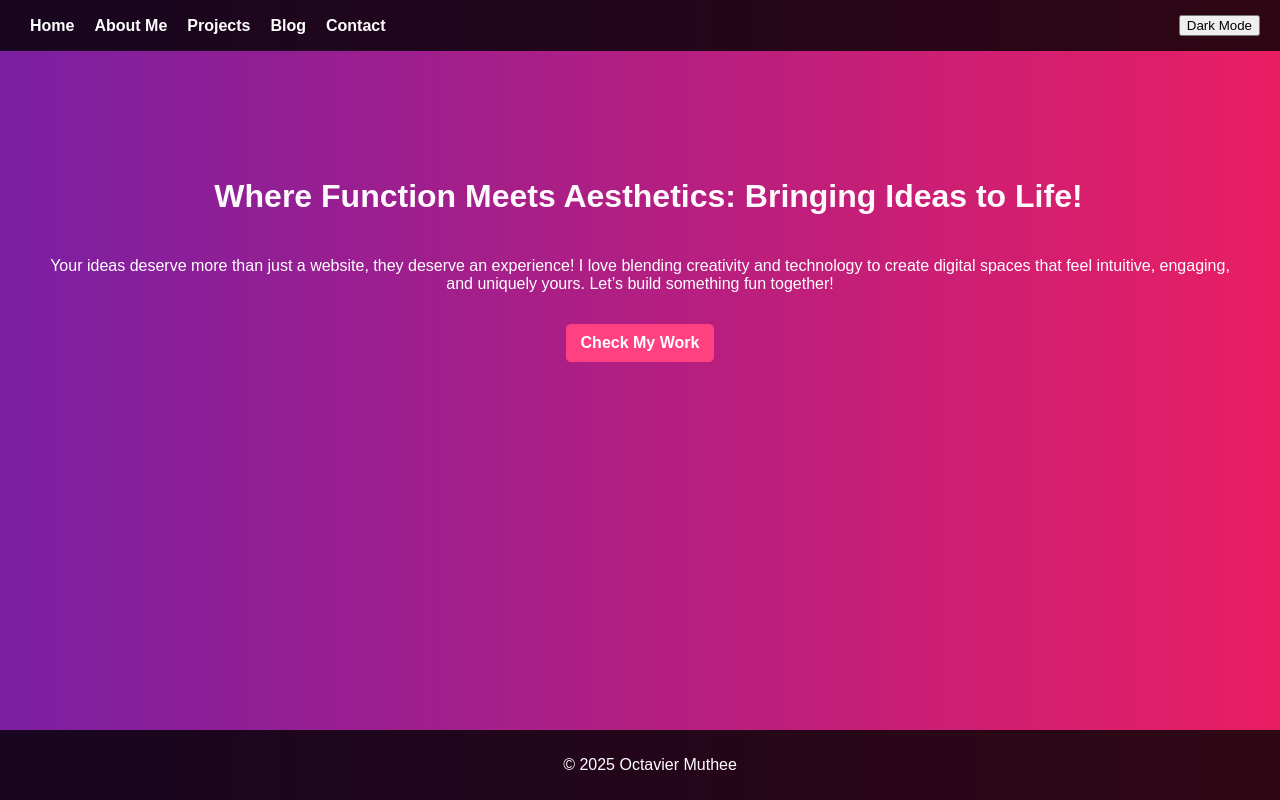
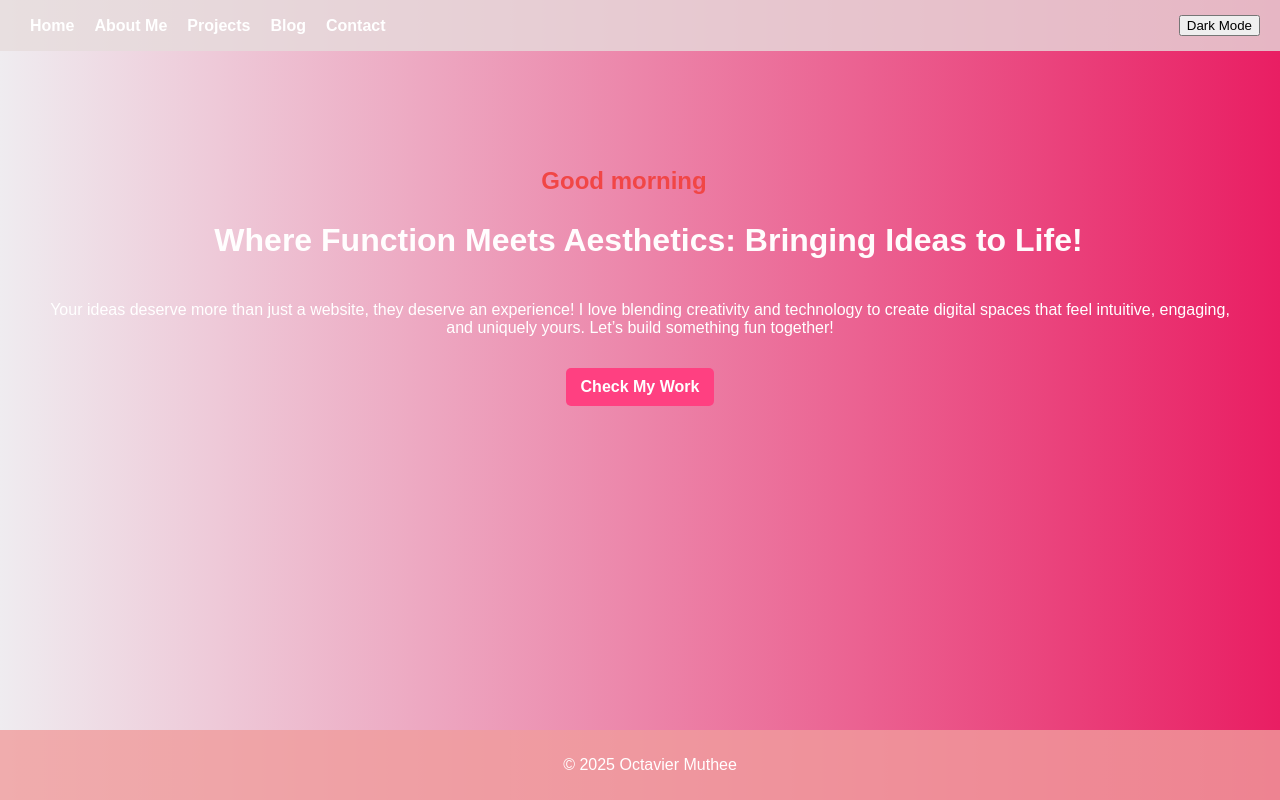
Before and after one commit to octavier22/coursework, a plain HTML site: page index.html in a window 1280 px wide. Drawn offline with Linux system fonts and the light colour scheme.

Commit message:
Update dark mode and layout

```diff
--- a/index.html
+++ b/index.html
@@ -30,10 +30,12 @@
 
     <main>
         <section id="home"   class="section active">
+            <p id="greeting"></p>
             <h1 class="animated-title">Where Function Meets Aesthetics: Bringing Ideas to Life!</h1>
 
+
             <p>Your ideas deserve more than just a website, they deserve an experience! I love blending creativity and technology to create digital spaces that feel intuitive, engaging, and uniquely yours. Let’s build something fun together!</p>
-            <p id="greeting"></p>
+
             <a href="#projects" class="cta">Check My Work</a>
 
 
--- a/script.js
+++ b/script.js
@@ -1,20 +1,39 @@
 document.addEventListener("DOMContentLoaded", function () {
-    // Dark Mode Toggle
+
+    // Dynamic Greeting Based on Time of Day
+    const greetingElement = document.getElementById("greeting");
+    const now = new Date();
+    const hour = now.getHours();
+    let greeting = "Hello";
+
+    if (hour < 12) {
+        greeting = "Good morning";
+    } else if (hour < 18) {
+        greeting = "Good afternoon";
+    } else {
+        greeting = "Good evening";
+    }
+
+    if (greetingElement) {
+        greetingElement.textContent = greeting;
+    }
+
+    // 🌓 Dark Mode Toggle
     const toggleThemeButton = document.getElementById("toggle-theme");
     toggleThemeButton.addEventListener("click", function () {
         document.body.classList.toggle("dark-mode");
         toggleThemeButton.textContent = document.body.classList.contains("dark-mode") ? "Light Mode" : "Dark Mode";
     });
 
-    // Navigation Links & Check My Work Button
+    // Navigation and Smooth Section Switching
     const navLinks = document.querySelectorAll("nav a[data-target]");
     const sections = document.querySelectorAll(".section");
 
     function showSection(targetId) {
-        sections.forEach(section => section.classList.remove("active")); // Hide all sections
+        sections.forEach(section => section.classList.remove("active"));
         const targetSection = document.getElementById(targetId);
         if (targetSection) {
-            targetSection.classList.add("active"); // Show selected section
+            targetSection.classList.add("active");
         }
     }
 
@@ -23,42 +42,37 @@ document.addEventListener("DOMContentLoaded", function () {
             event.preventDefault();
             const targetId = link.getAttribute("data-target");
             showSection(targetId);
-            history.pushState(null, "", `#${targetId}`); // Update URL without reloading
+            history.pushState(null, "", `#${targetId}`);
         });
     });
 
-    // Handle back/forward navigation
+    // ⏪ Handle browser back/forward navigation
     window.addEventListener("popstate", function () {
         const targetId = location.hash.substring(1) || "home";
         showSection(targetId);
     });
 
-    // Set Home as Default Page
+    // Show home by default on page load
     const initialSection = location.hash.substring(1) || "home";
     showSection(initialSection);
 });
 
-// Show only the clicked section
+// Show/hide sections manually based on hash
 function showSection(sectionId) {
     const sections = document.querySelectorAll("section");
     sections.forEach(section => {
-      section.style.display = section.id === sectionId ? "block" : "none";
+        section.style.display = section.id === sectionId ? "block" : "none";
     });
-  }
+}
 
-  window.addEventListener("hashchange", function () {
+// Hide home when viewing blog/contact
+window.addEventListener("hashchange", function () {
     const hash = window.location.hash;
     const homeSection = document.getElementById("home");
 
-    if (hash === "#blog" || hash === "#contact" ) {
+    if (hash === "#blog" || hash === "#contact") {
         homeSection.style.display = "none";
     } else {
         homeSection.style.display = "block";
     }
 });
-
-if (hash === "#project" || hash === "#about me" ) {
-    homeSection.style.display = "none";
-} else {
-    homeSection.style.display = "block";
-}
--- a/styles.css
+++ b/styles.css
@@ -5,7 +5,7 @@ body {
     display: flex;
     flex-direction: column;
     min-height: 100vh;
-    background: linear-gradient(to right, #7B1FA2, #E91E63);
+    background: linear-gradient(to right, #efecf0, #E91E63);
     color: white;
     transition: background 0.3s ease, color 0.3s ease;
 }
@@ -15,7 +15,7 @@ header {
     justify-content: space-between;
     align-items: center;
     padding: 15px 20px;
-    background: rgba(0, 0, 0, 0.8);
+    background: rgba(231, 220, 220, 0.8);
     color: white;
 }
 
@@ -158,10 +158,18 @@ h1, h2, h3 {
 footer {
     text-align: center;
     padding: 10px;
-    background: rgba(0, 0, 0, 0.8);
+    background: rgba(241, 157, 157, 0.8);
     color: white;
     position: relative;
     bottom: 0;
     width: 100%;
     margin-top: auto;
 }
+
+#greeting {
+    float: center;
+    font-size: 1.5rem;
+    font-weight: bold;
+    color: #f14646;
+    margin: 1rem 2rem 0 0;
+}
```
Also changed, not shown: 1 other file.
